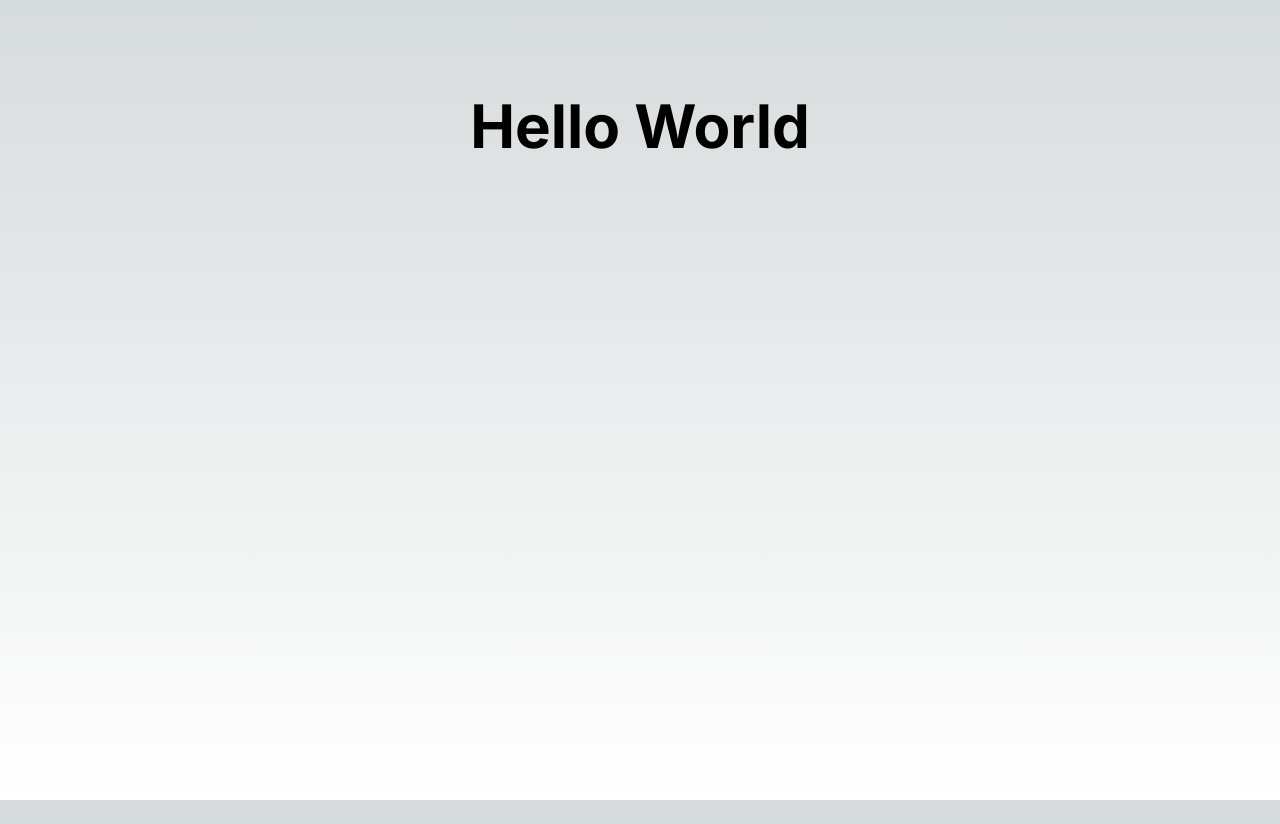
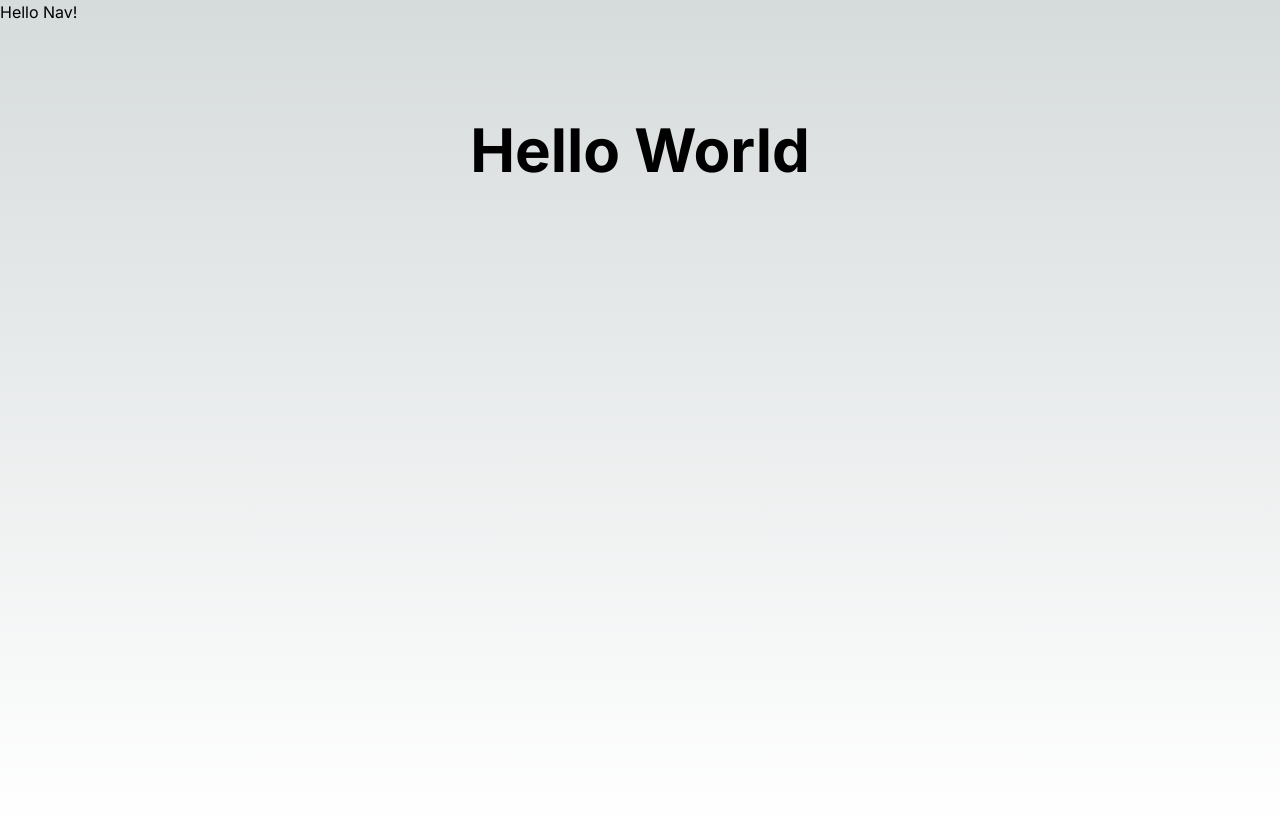
Before and after one commit to EricHoward27/Showcase-Furniture, a Next.js app: page / in a window 1280 px wide. Before the commit the page ends 800 px from the top, so only its background shows below. Built offline with nearby package versions, Linux system fonts and the light colour scheme.

Commit message:
add env to gitignore;nav component;updateauthpage

```diff
--- /dev/null
+++ b/app/components/Nav.tsx
@@ -0,0 +1,13 @@
+"use client";
+
+import { Session } from "next-auth";
+import { signIn } from "next-auth/react";
+
+// create a Nav component
+const Nav = () => {
+    return (
+        <nav><h1>Hello Nav!</h1></nav>
+     );
+}
+
+export default Nav;
--- a/app/layout.tsx
+++ b/app/layout.tsx
@@ -1,21 +1,28 @@
-import './globals.css'
-import { Inter } from 'next/font/google'
+import './globals.css';
+import { Inter } from 'next/font/google';
+import Nav from './components/Nav';
+import { getServerSession } from 'next-auth';
+import { authOptions } from '@/pages/api/auth/[...nextauth]';
 
 const inter = Inter({ subsets: ['latin'] })
 
 export const metadata = {
-  title: 'Create Next App',
-  description: 'Generated by create next app',
+  title: 'Showcase Furniture',
+  description: 'Rent to Own Furniture',
 }
 
-export default function RootLayout({
+export default async function RootLayout({
   children,
 }: {
   children: React.ReactNode
 }) {
   return (
     <html lang="en">
-      <body className={inter.className}>{children}</body>
+      <body className={inter.className}>
+        <Nav />
+        {children}
+
+      </body>
     </html>
   )
 }
--- a/pages/api/auth/[...nextauth].ts
+++ b/pages/api/auth/[...nextauth].ts
@@ -3,10 +3,11 @@ import GoogleProvider from "next-auth/providers/google";
 import { PrismaAdapter } from "@next-auth/prisma-adapter";
 import { PrismaClient } from "@prisma/client";
 import Stripe from "stripe";
+import { NextAuthOptions } from "next-auth";
 
 const prisma = new PrismaClient();
 
-export default NextAuth({
+export const authOptions: NextAuthOptions = {
   adapter: PrismaAdapter(prisma),
   providers: [
     GoogleProvider({
@@ -35,4 +36,6 @@ export default NextAuth({
     }
   },
 },
-});
+};
+
+export default NextAuth(authOptions);
```
Also changed, not shown: 1 other file (tests, documents, lock files or other folders).
